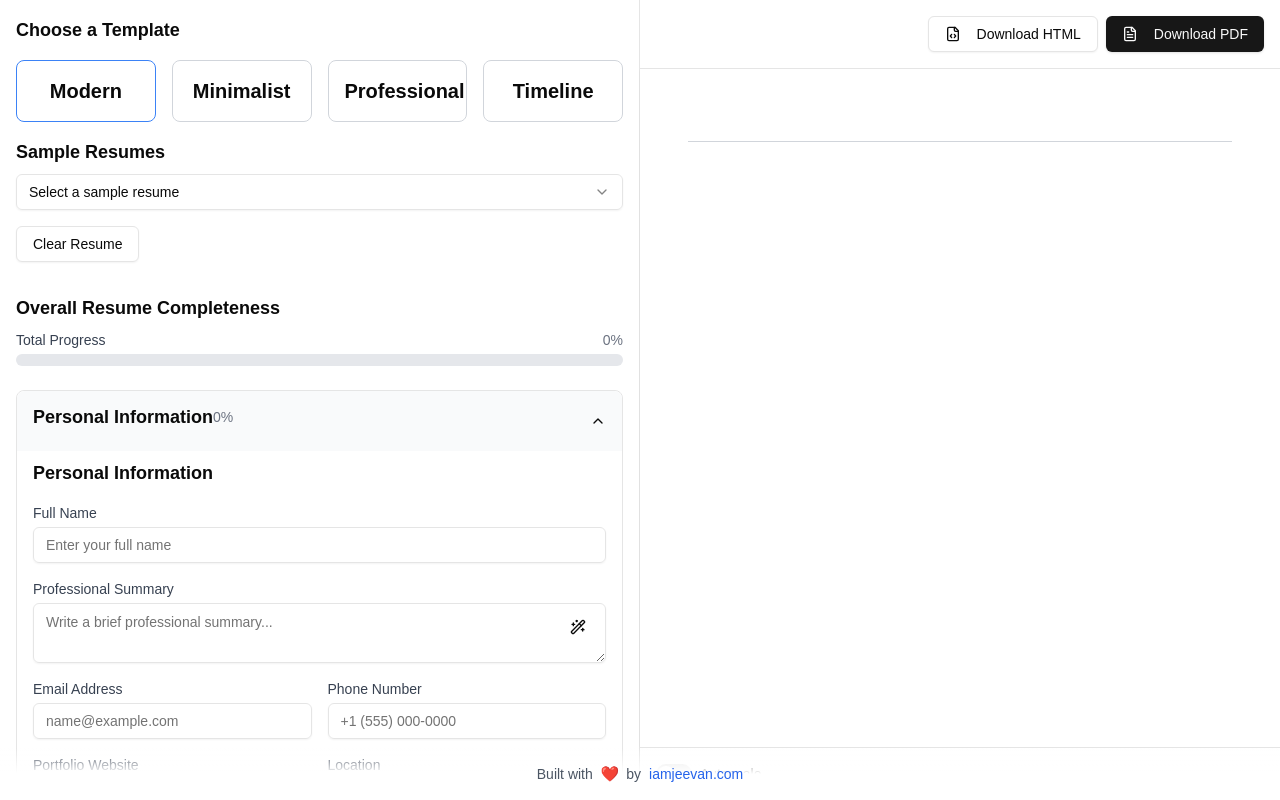
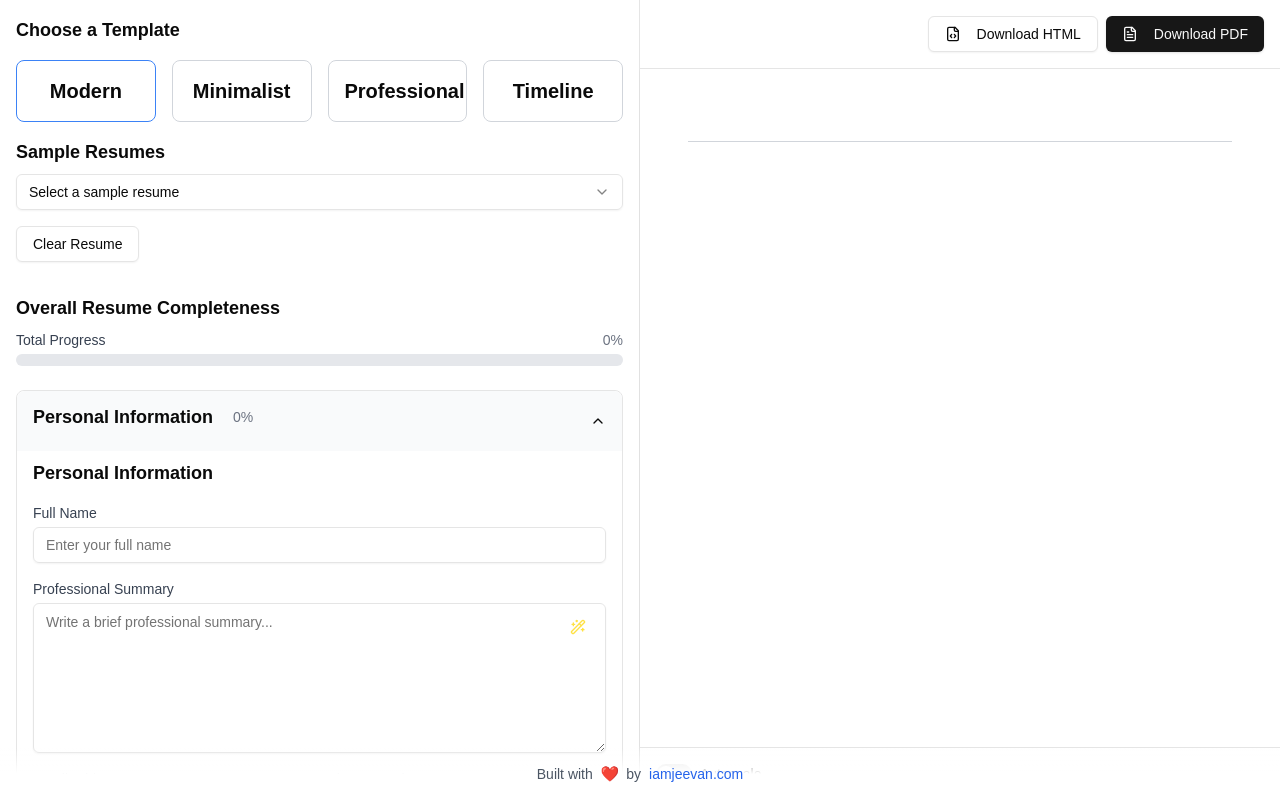
Before and after one commit to jeevan-vj/modern-ATS-resume-generator, a Next.js app in the folder resume-generator/: page /resume-builder in a window 1280 px wide. Built offline with nearby package versions, Linux system fonts and the light colour scheme.

Commit message:
Enhance styling and layout in resume components for improved user experience

```diff
--- a/resume-generator/app/globals.css
+++ b/resume-generator/app/globals.css
@@ -140,3 +140,6 @@
 .prose em {
   font-style: italic;
 }
+.text-gold {
+  color: gold;
+}
--- a/resume-generator/components/ObjectiveEnhancer.tsx
+++ b/resume-generator/components/ObjectiveEnhancer.tsx
@@ -59,7 +59,7 @@
         }}
         className="absolute right-2 top-2"
       >
-        <Wand2 className="h-4 w-4" />
+        <Wand2 className="h-8 w-8 text-gold font-bold animate-pulse" />
       </Button>
 
       <Dialog open={isOpen} onOpenChange={setIsOpen}>
--- a/resume-generator/components/resume-form.tsx
+++ b/resume-generator/components/resume-form.tsx
@@ -44,7 +44,7 @@
           <div className="flex items-center justify-between mb-2">
             <span className="text-lg font-semibold">{title}</span>
             {showScore && (
-              <span className="text-sm font-medium text-gray-500">
+              <span className="text-sm font-medium text-gray-500 ml-5">
                 {Math.round(completionScore)}%
               </span>
             )}
--- a/resume-generator/components/ui/textarea.tsx
+++ b/resume-generator/components/ui/textarea.tsx
@@ -9,7 +9,7 @@
   return (
     <textarea
       className={cn(
-        "flex min-h-[60px] w-full rounded-md border border-input bg-transparent px-3 py-2 text-base shadow-sm placeholder:text-muted-foreground focus-visible:outline-none focus-visible:ring-1 focus-visible:ring-ring disabled:cursor-not-allowed disabled:opacity-50 md:text-sm",
+        "flex min-h-[150px] w-full rounded-md border border-input bg-transparent px-3 py-2 text-base shadow-sm placeholder:text-muted-foreground focus-visible:outline-none focus-visible:ring-1 focus-visible:ring-ring disabled:cursor-not-allowed disabled:opacity-50 md:text-sm",
         className
       )}
       ref={ref}
```
